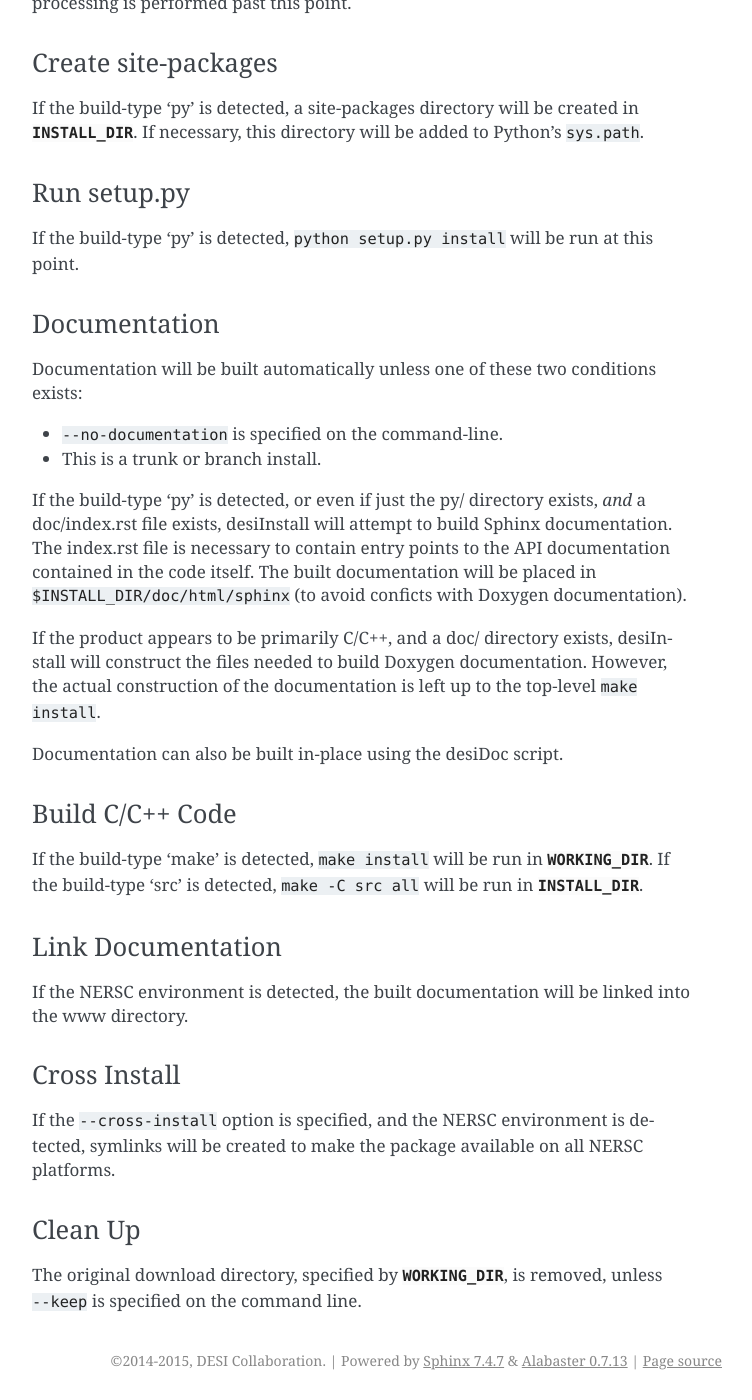
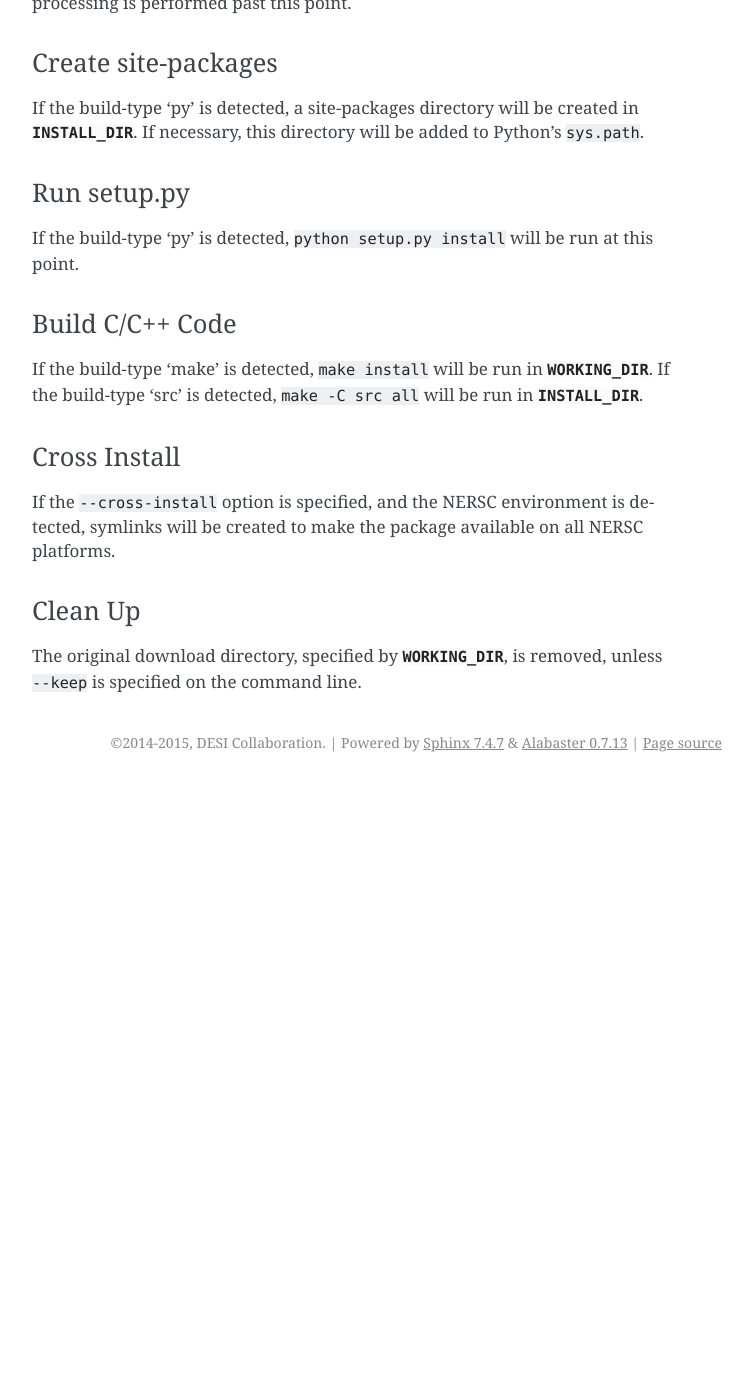
Before and after one commit to desihub/desiutil, a Sphinx documentation site: the page built from doc/desiInstall.rst, in a window 1280 px wide and 1400 px high, scrolled down 2920 px. Shown: the whole window, without its empty margins (388-1140 px from the left). Built offline with Sphinx 7.4.7, drawn with Linux system fonts in a browser that asks for light colours; after the commit the page ends 3702 px from its top, so only the background shows below that; some of the changed text lies outside the part shown.

Commit message:
remove reference to documentation build

```diff
--- a/doc/desiInstall.rst
+++ b/doc/desiInstall.rst
@@ -144,41 +144,12 @@ Run setup.py
 If the build-type 'py' is detected, ``python setup.py install`` will be run
 at this point.
 
-Documentation
--------------
-
-Documentation will be built automatically unless one of these two conditions
-exists:
-
-* ``--no-documentation`` is specified on the command-line.
-* This is a trunk or branch install.
-
-If the build-type 'py' is detected, or even if just the py/ directory exists,
-*and* a doc/index.rst file exists, desiInstall will attempt to build Sphinx
-documentation.  The index.rst file is necessary to contain entry points to the
-API documentation contained in the code itself.  The built documentation will
-be placed in ``$INSTALL_DIR/doc/html/sphinx`` (to avoid conficts with Doxygen
-documentation).
-
-If the product appears to be primarily C/C++, and a doc/ directory exists,
-desiInstall will construct the files needed to build Doxygen documentation.
-However, the actual construction of the documentation is left up to the
-top-level ``make install``.
-
-Documentation can also be built in-place using the desiDoc script.
-
 Build C/C++ Code
 ----------------
 
 If the build-type 'make' is detected, ``make install`` will be run in
 :envvar:`WORKING_DIR`.  If the build-type 'src' is detected, ``make -C src all``
 will be run in :envvar:`INSTALL_DIR`.
-
-Link Documentation
-------------------
-
-If the NERSC environment is detected, the built documentation will be linked
-into the www directory.
 
 Cross Install
 -------------
```
